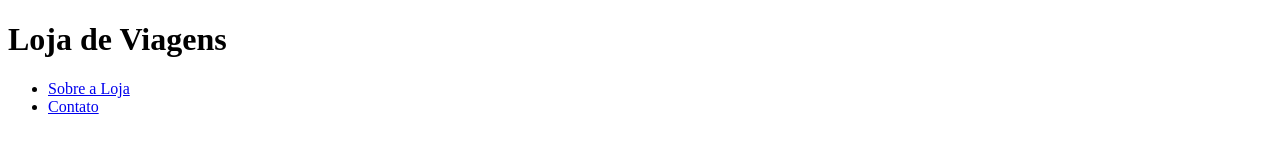
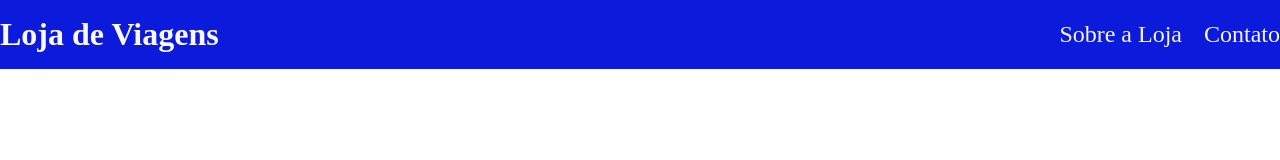
Before and after one commit to WMpapa/Exerc-cios-EBAC-Front-End, a plain HTML site: page Index.html in a window 1280 px wide. Drawn offline with Linux system fonts and the light colour scheme.

Commit message:
exr 1 comp

```diff
--- a/Index.html
+++ b/Index.html
@@ -8,6 +8,7 @@
 </head>
 <body>
     <header>
+        <div class="container">
             <h1>Loja de Viagens</h1>
             <nav>
                 <ul>
@@ -19,6 +20,7 @@
                     </li>
                 </ul>
             </nav>
+        </div>
     </header>
 </body>
 </html>
--- a/main.css
+++ b/main.css
@@ -1,5 +1,34 @@
-{
+* {
     margin: 0;
     padding: 0;
     box-sizing: border-box;
 }
+
+header {
+    padding: 16px 0;
+    background-color: rgb(12, 26, 219);
+    color: rgb(250, 249, 249);
+}
+
+header nav li {
+    display: inline;
+    margin-left: 16px;
+    font-size: 24px;
+}
+
+header nav li a {
+    color: rgb(246, 246, 247);
+    text-decoration: none;
+}
+
+.container {
+    max-width: 1280px;
+    width: 100%;
+    margin: 0 auto;
+}
+
+header .container {
+    display: flex;
+    align-items: center;
+    justify-content: space-between;
+}
```
Lines whose indentation alone changed are shown as unchanged.
